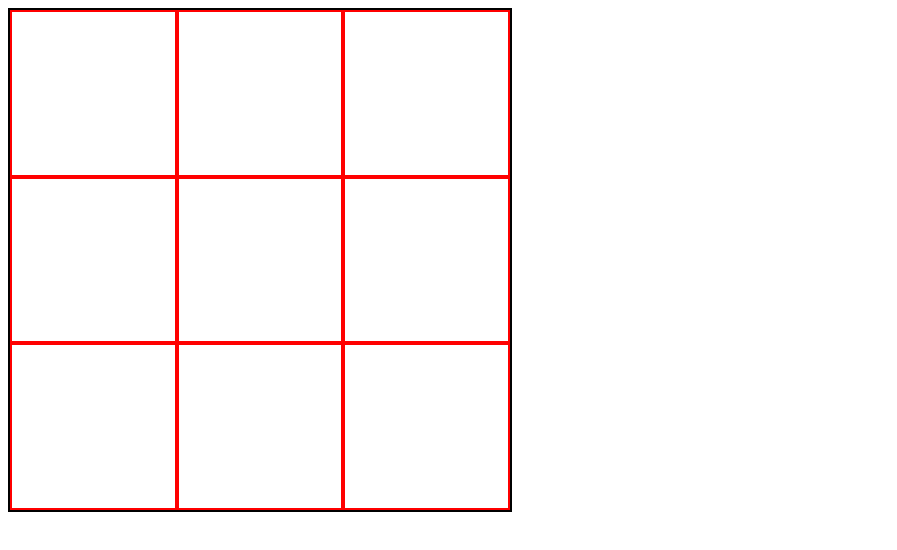
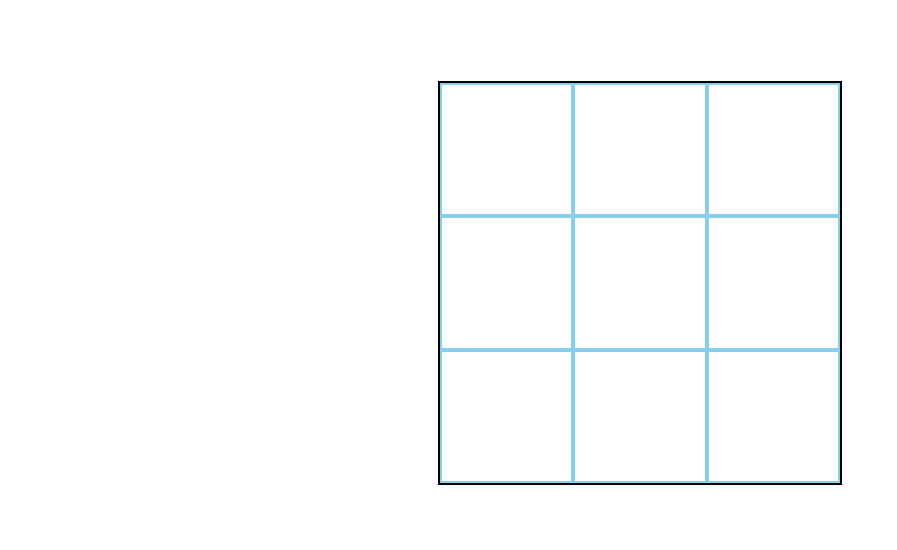
Before and after one commit to cagnusmarlsen/TicTacToe, a plain HTML site: page index.html in a window 1280 px wide. Shown: the whole page, without its empty margins (0-897 px from the left). Drawn offline with Linux system fonts and the light colour scheme.

Commit message:
Can place marks now

```diff
--- a/index.html
+++ b/index.html
@@ -8,16 +8,19 @@
     <link rel="stylesheet" href="style.css">
 </head>
 <body>
-   <div class="container">
-     <div class="board"></div>
-     <div class="board"></div>
-     <div class="board"></div>
-     <div class="board"></div>
-     <div class="board"></div>
-     <div class="board"></div>
-     <div class="board"></div>
-     <div class="board"></div>
-     <div class="board"></div>
+   <div class="baap">
+    <div class="container">
+        <div class="board" id="0"></div>
+        <div class="board" id="1"></div>
+        <div class="board" id="2"></div>
+        <div class="board" id="3"></div>
+        <div class="board" id="4"></div>
+        <div class="board" id="5"></div>
+        <div class="board" id="6"></div>
+        <div class="board" id="7"></div>
+        <div class="board" id="8"></div>
+      </div>
+
    </div>
 
     <script src="script.js"></script>
--- a/script.js
+++ b/script.js
@@ -1,3 +1,43 @@
-const gameBoard = (() =>{
-    const board = [];
+const cells = document.querySelectorAll(".board");
+
+const gameBoard = () => {
+    const board = ["","","","","","","","",""];
+    console.log(board);
+    return {board};
+}
+
+const newBoard = gameBoard();
+const a =newBoard.board;
+
+displayBoard();
+
+function displayBoard () {
+    for(let i = 0; i < 9; i++) {
+        cells[i].textContent = a[i];
+    }
+}
+let turn = 1;
+function check (e) {
+    let cell = e.target.id;
+    if(turn == 1) {
+       addX(cell);
+       turn++;
+    }
+    else {
+        addO(cell);
+        turn--;
+    }
+}
+
+cells.forEach(cells => {
+    cells.addEventListener('click', check);
 })
+
+function addX (cell) {
+    a[cell] = "X";
+    displayBoard();
+}
+function addO (cell) {
+    a[cell] = "O";
+    displayBoard();
+}
--- a/style.css
+++ b/style.css
@@ -1,12 +1,24 @@
+.baap{
+    height: 550px;
+    display: flex;
+    flex-direction: column;
+    align-items: center;
+    justify-content: center;
+}
+
 .container{
     display: grid;
     grid-template-columns: repeat(3,1fr);
-    width: 500px;
-    height: 500px;
+    grid-template-rows: repeat(3,1fr);
+    width: 400px;
+    height: 400px;
     border: 2px solid black;
 }
 .board{
+    font-size: larger;
+    font-weight: 600;
+    text-align: center;
     height: auto;
     width: auto;
-    border: 2px solid red;
+    border: 2px solid skyblue;
 }
```
